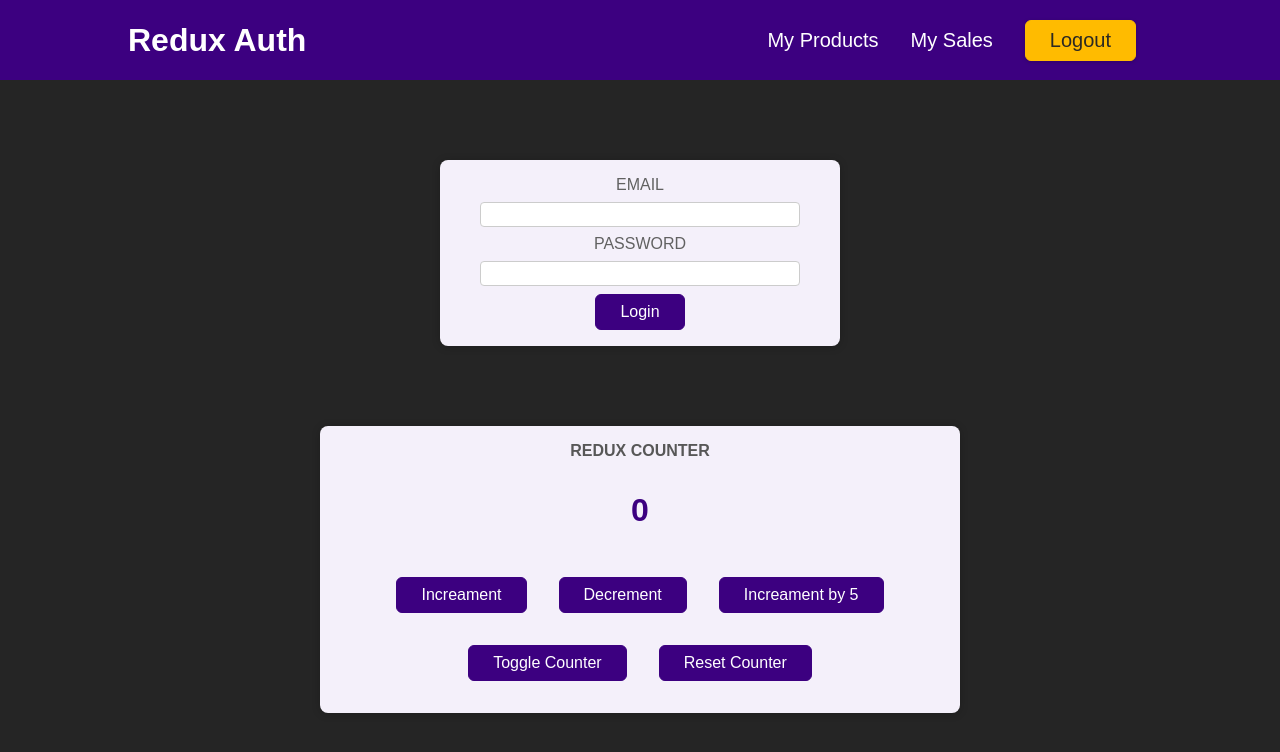
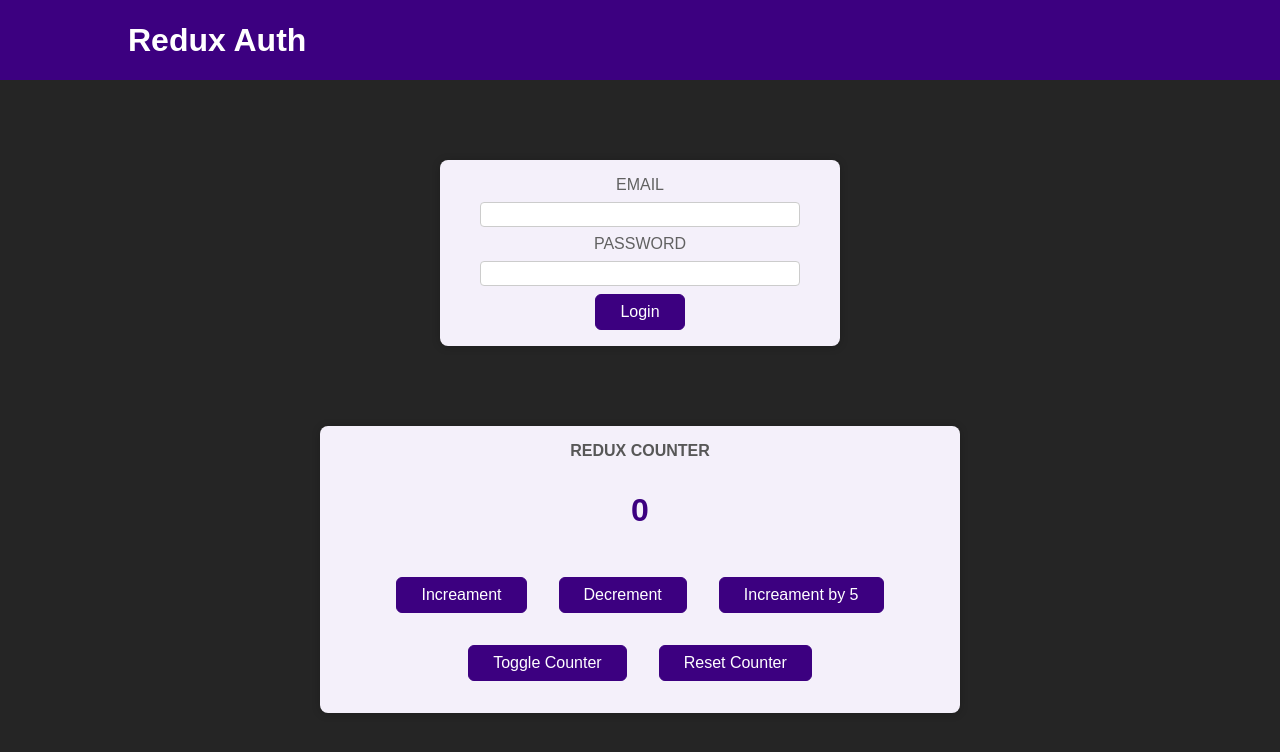
Before and after one commit to RAJESH2961/udemy-react-practice, a React (Create React App) app in the folder Redux-Counter/: page / in a window 1280 px wide. Shown: the top 752 px of the page. Built offline with nearby package versions, Linux system fonts and the light colour scheme.

Commit message:
displaying some particular data once the user is logged in

```diff
--- a/Redux-Counter/src/App.js
+++ b/Redux-Counter/src/App.js
@@ -2,12 +2,16 @@
 import Header from './components/Header'
 import Auth from './components/Auth'
 import { Fragment } from 'react/jsx-runtime';
+import { useSelector } from 'react-redux';
+import UserProfile from './components/UserProfile'
 
 function App() {
+  const isAuth = useSelector(state => state.auth.isAuthenticated);
   return (
     <Fragment>
         <Header/>
-        <Auth/>
+        {!isAuth && <Auth/> }
+        {isAuth && <UserProfile/> }
         <Counter />
     </Fragment>
 
--- a/Redux-Counter/src/components/Auth.js
+++ b/Redux-Counter/src/components/Auth.js
@@ -1,10 +1,20 @@
 import classes from './Auth.module.css';
+import { useDispatch } from 'react-redux';
+import { authActions } from '../store';
 
 const Auth = () => {
+  const dispatch = useDispatch();
+
+  const loginHandler = (event) => {
+    event.preventDefault();
+
+    dispatch(authActions.login());
+  }
+
   return (
     <main className={classes.auth}>
       <section>
-        <form>
+        <form onSubmit={loginHandler}>
           <div className={classes.control}>
             <label htmlFor='email'>Email</label>
             <input type='email' id='email' />
--- a/Redux-Counter/src/components/Header.js
+++ b/Redux-Counter/src/components/Header.js
@@ -1,9 +1,20 @@
 import classes from './Header.module.css';
+import {useSelector, useDispatch} from 'react-redux';
+
+import { authActions } from '../store';
 
 const Header = () => {
+
+  const isAuth = useSelector(state => state.auth.isAuthenticated);
+  const dispatch = useDispatch();
+
+  const logoutHandler = () => {
+    dispatch(authActions.logout());
+  };
   return (
     <header className={classes.header}>
       <h1>Redux Auth</h1>
+      {isAuth &&
       <nav>
         <ul>
           <li>
@@ -13,10 +24,11 @@
             <a href='/'>My Sales</a>
           </li>
           <li>
-            <button>Logout</button>
+            <button onClick={logoutHandler}>Logout</button>
           </li>
         </ul>
       </nav>
+}
     </header>
   );
 };
```
